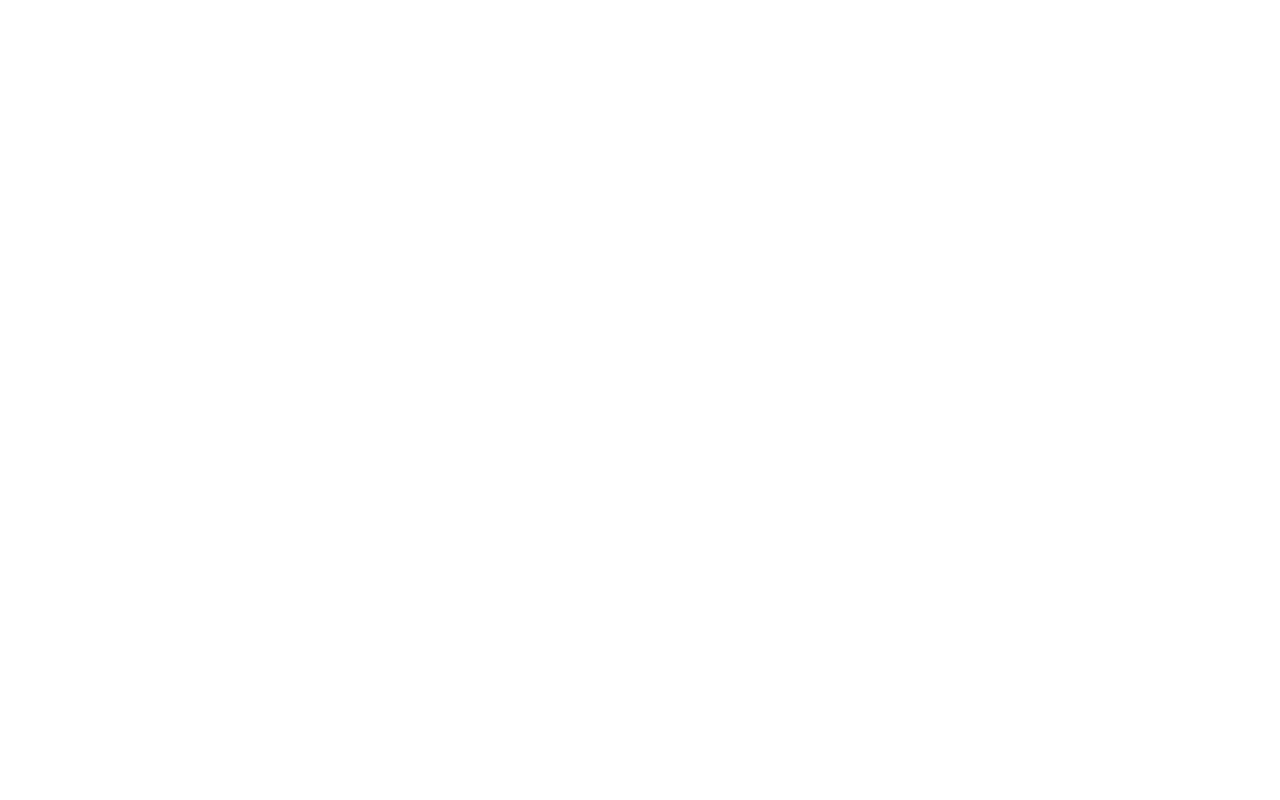
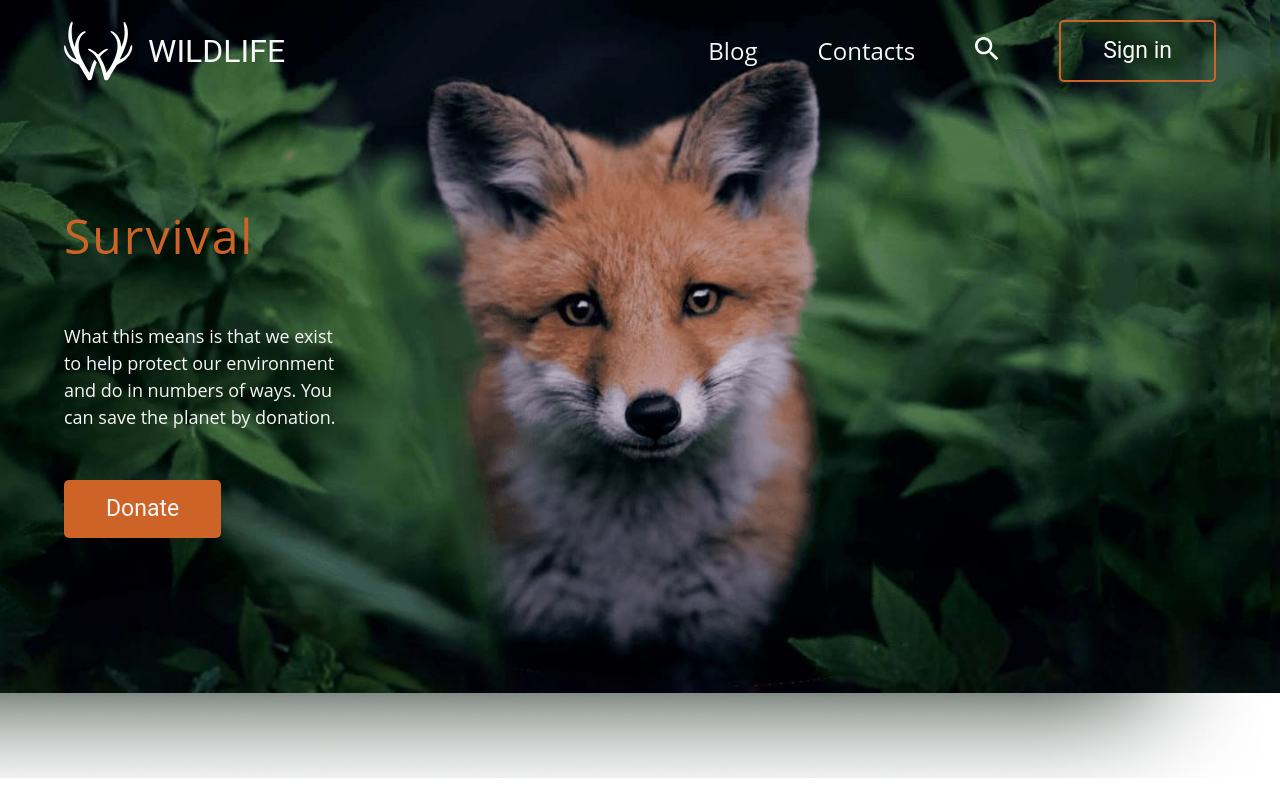
Before and after one commit to test-1-cmd/wildlife-, a plain HTML site: page index.html in a window 1280 px wide. Drawn offline with Linux system fonts and the light colour scheme.

Commit message:
feat: implement page-header survial

```diff
--- a/css/style.css
+++ b/css/style.css
@@ -0,0 +1,124 @@
+*,
+*::after,
+*::before {
+    box-sizing: border-box;
+}
+
+body {
+    margin: 0;
+    padding: 0;
+}
+
+.button {
+    background: #CD6326;
+    border-radius: 5px;
+    padding: 16px 42px;
+    font-family: Roboto;
+    font-size: 23px;
+    text-align: center;
+    color: #F7F7F7;
+    box-shadow: none;
+    border: none;
+    text-decoration: none;
+}
+
+
+.button--no-bg {
+    border: 2px solid #CD6326;
+    background-color: transparent;
+}
+
+.page-header {
+    position: absolute;
+    left: 0;
+    top: 0;
+    right: 0;
+}
+
+.page-header__wrapper {
+    max-width: 1200px;
+    width: 90%;
+    margin: 0 auto;
+    padding: 20px 0;
+    display: flex;
+    justify-content: space-between;
+    align-items: center;
+}
+
+.page-header__search {
+    margin-right: 60px;
+}
+
+.logo {
+    display: flex;
+    align-items: center;
+}
+.logo__image {
+    font-size: 0;
+    margin-right: 15px;
+}
+.logo__text {
+    margin: 0;
+    padding: 0;
+    font-family: Roboto;
+    font-style: normal;
+    font-weight: normal;
+    font-size: 32px;
+    line-height: 60px;
+    text-transform: uppercase;
+    color: #F7F7F7;
+}
+.main-menu {
+    display: flex;
+    align-items: center;
+}
+.site-list {
+    margin: 0;
+    padding: 0;
+    list-style: none;
+    display: flex;
+}
+
+.site-list__item {
+    margin-right: 60px;
+}
+
+.site-list__link {
+    font-family: 'Open Sans';
+    font-size: 24px;
+    color: #F7F7F7;
+    text-decoration: none;
+}
+
+.survival {
+    padding: 200px 0 240px 0;
+    background-size: cover;
+}
+
+.survival__content {
+    max-width: 1200px;
+    width: 90%;
+    margin: 0 auto;
+}
+
+.survival__title {
+    margin: 0;
+    padding: 0;
+    font-family: 'Open Sans';
+    margin-bottom: 51px;
+    font-style: normal;
+    font-weight: normal;
+    font-size: 48px;
+    line-height: 72px;
+    letter-spacing: 2px;
+    color: #CD6326;
+}
+
+.survival__text {
+    max-width: 275px;
+    font-family: 'Open Sans';
+    font-size: 18px;
+    line-height: 27px;
+    color: #F7F7F7;
+    margin-bottom: 49px;
+}
--- a/index.html
+++ b/index.html
@@ -8,6 +8,34 @@
     <link rel="stylesheet" href="css/style.css">
 </head>
 <body>
-
+    <header class="page-header">
+        <div class="page-header__wrapper">
+            <div class="page-header__logo logo">
+                <img class="logo__image" src="img/logo.svg" alt="">
+                <h1 class="logo__text">wildlife</h1>
+            </div>
+            <nav class="main-menu">
+                <ul class="site-list">
+                    <li class="site-list__item"><a href="#" class="site-list__link">Blog</a></li>
+                    <li class="site-list__item"><a href="#" class="site-list__link">Contacts</a></li>
+                </ul>
+                <div class="page-header__search search">
+                    <a class="search__btn" aria-label="Search">
+                        <svg width="24" height="24" viewBox="0 0 24 24" fill="none" xmlns="http://www.w3.org/2000/svg">
+                            <path d="M8.688 14.688C12.001 14.688 14.688 12 14.688 8.688C14.688 5.376 12 2.688 8.688 2.688C5.376 2.688 2.688 5.376 2.688 8.688C2.688 12 5.376 14.688 8.688 14.688ZM16.688 14.688L23.313 21.313L21.313 23.313L14.688 16.688V15.625L14.313 15.25C12.813 16.563 10.813 17.313 8.688 17.313C3.875 17.313 0 13.5 0 8.688C0 3.876 3.875 0 8.688 0C13.501 0 17.313 3.875 17.313 8.688C17.313 10.813 16.563 12.813 15.25 14.313L15.625 14.688H16.688Z" fill="white"/>
+                        </svg>
+                    </a>
+                </div>
+                <a href="#" class="login button button--no-bg">Sign in</a>
+            </nav>
+        </div>
+    </header>
+    <section class="survival" style="background-image: url('img/survival-bg.jpg');">
+        <div class="survival__content">
+            <h2 class="survival__title">Survival</h2>
+            <p class="survival__text">What this means is that we exist to help protect our environment and do in numbers of ways. You can save the planet by donation.</p>
+            <button class="survival__button button">Donate</button>
+        </div>
+    </section>
 </body>
 </html>
```
Also changed, not shown: img/logo.svg (added), img/survival-bg.jpg (added).
